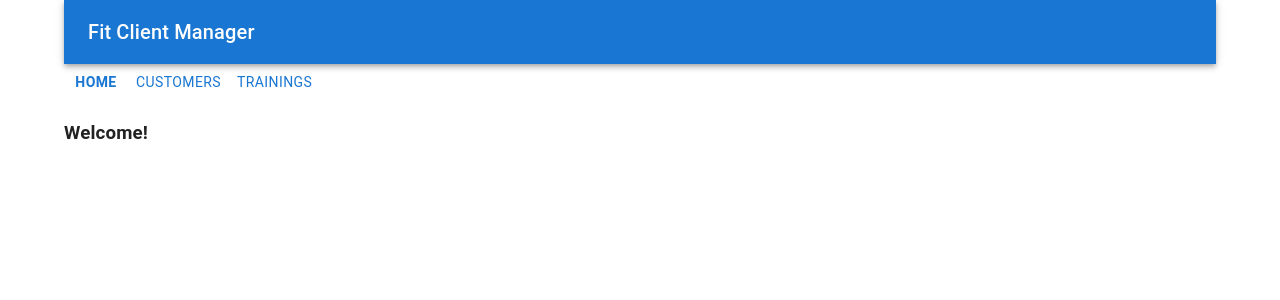
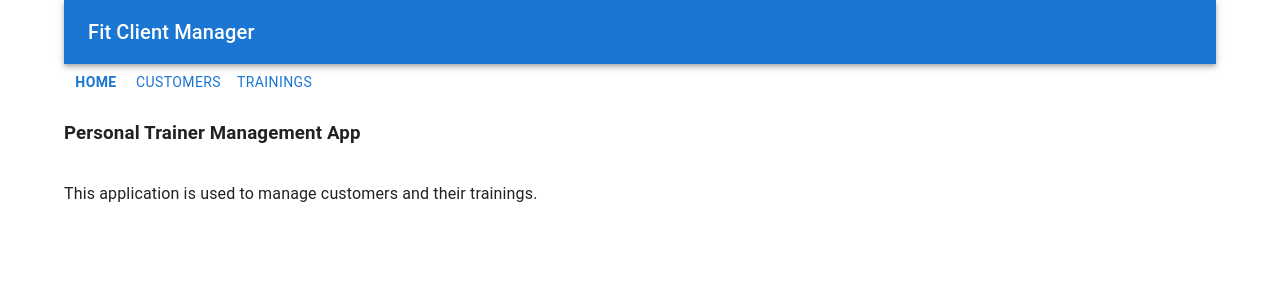
Before and after one commit to greetelmarttinen/fit-client-manager, a React (Vite) app: page / in a window 1280 px wide. Shown: the top 300 px of the page. Built offline with nearby package versions, Linux system fonts and the light colour scheme.

Commit message:
Lisätty sisältötekstiä home -välilehdelle -> kertoo sovelluksesta

```diff
--- a/src/components/Home.tsx
+++ b/src/components/Home.tsx
@@ -3,7 +3,11 @@ import { Stack } from "@mui/material"
 export default function Home() {
     return (
         <Stack>
-            <h3>Welcome!</h3>
-        </Stack>
+            <h3>Personal Trainer Management App</h3>
+            <p>
+                This application is used to manage customers and their trainings.
+            </p>
+
+        </Stack >
     )
 }
```
